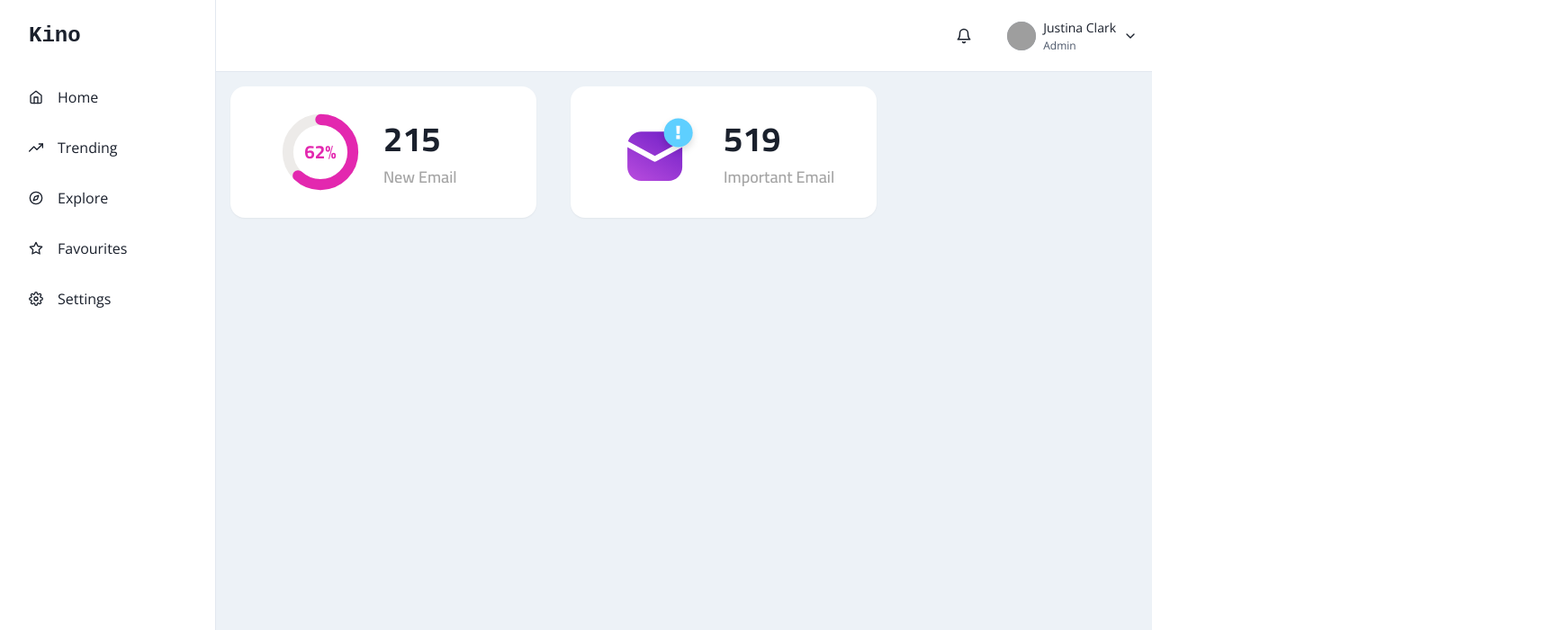
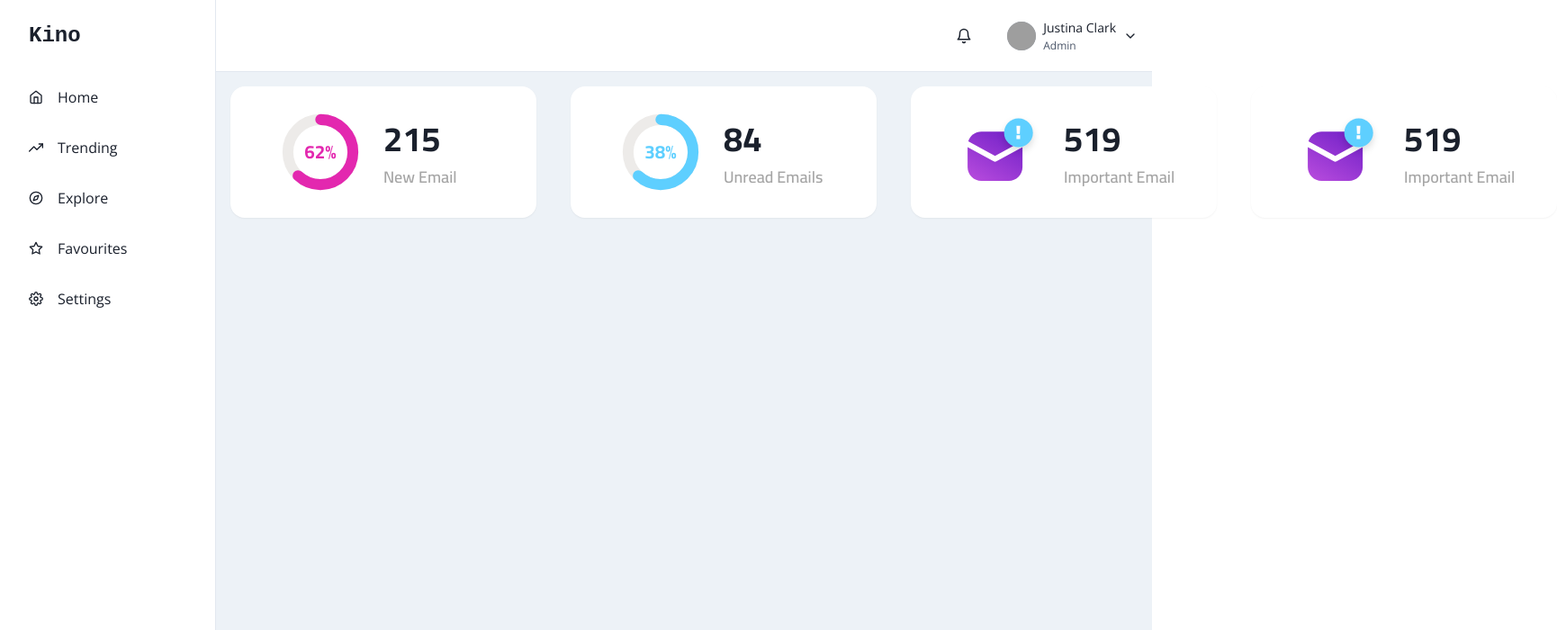
Before and after one commit to nashirjamali/kino-dashboard, a Next.js app: page / in a window 1280 px wide. Shown: the top 700 px of the page at 90% size, 1730 px wide, since content can reach past the window. Built offline with nearby package versions, Linux system fonts and the light colour scheme; grey boxes are pictures that could not be loaded.

Commit message:
Feature card

```diff
--- a/pages/index.jsx
+++ b/pages/index.jsx
@@ -23,6 +23,26 @@ function Index() {
         </GridItem>
         <GridItem>
           <FeatureCard
+            featureElement={
+              <CircularProgress value={62} thickness="14px" size="86px" color="accent_01" capIsRound={true}>
+                <CircularProgressLabel color="accent_01" fontFamily="Cairo" fontWeight="bold">
+                  38%
+                </CircularProgressLabel>
+              </CircularProgress>
+            }
+            featureData={84}
+            featureTitle="Unread Emails"
+          />
+        </GridItem>
+        <GridItem>
+          <FeatureCard
+            featureElement={<ImportantEmailIcon w="86px" h="86px" />}
+            featureData={519}
+            featureTitle="Important Email"
+          />
+        </GridItem>
+        <GridItem>
+          <FeatureCard
             featureElement={<ImportantEmailIcon w="86px" h="86px" />}
             featureData={519}
             featureTitle="Important Email"
```
